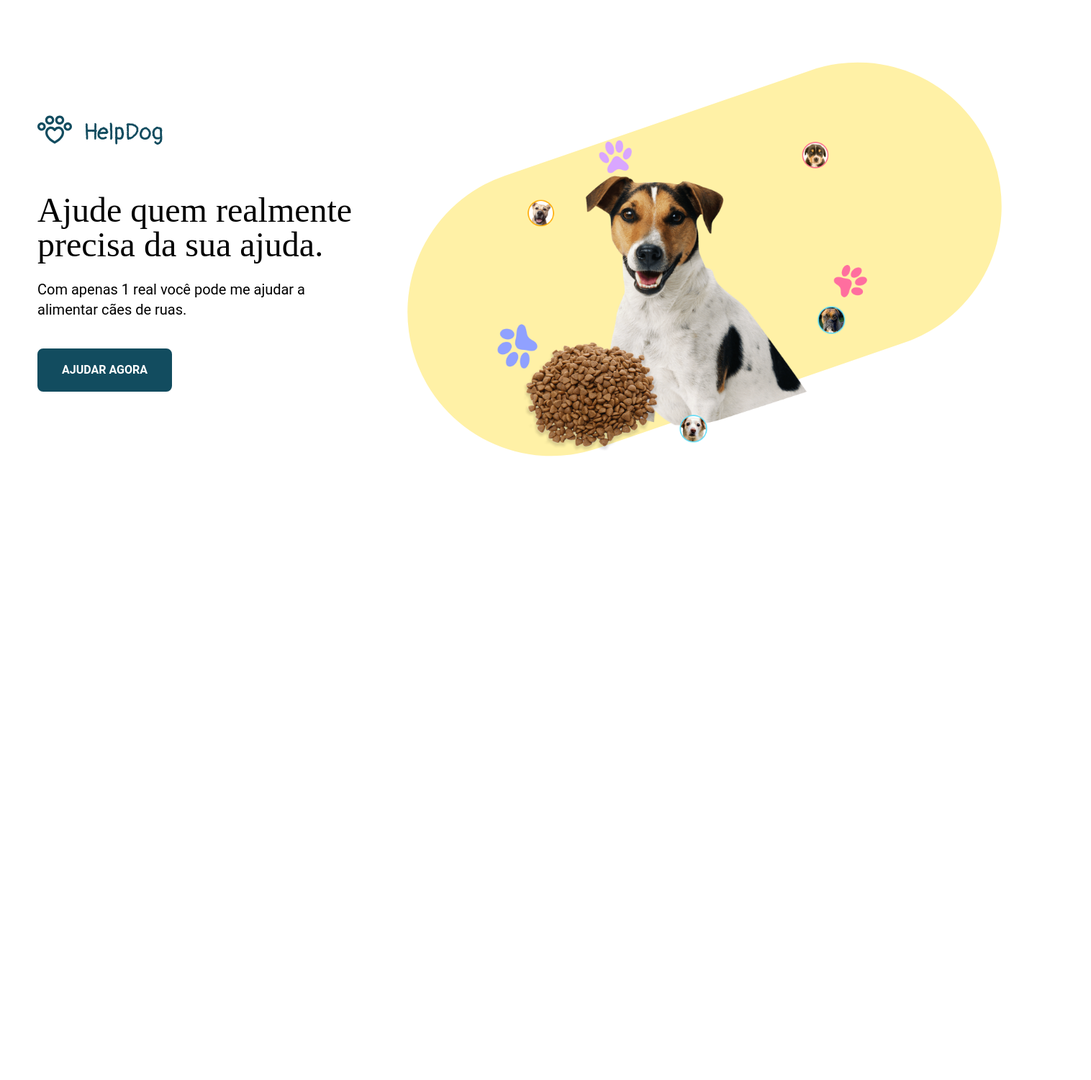
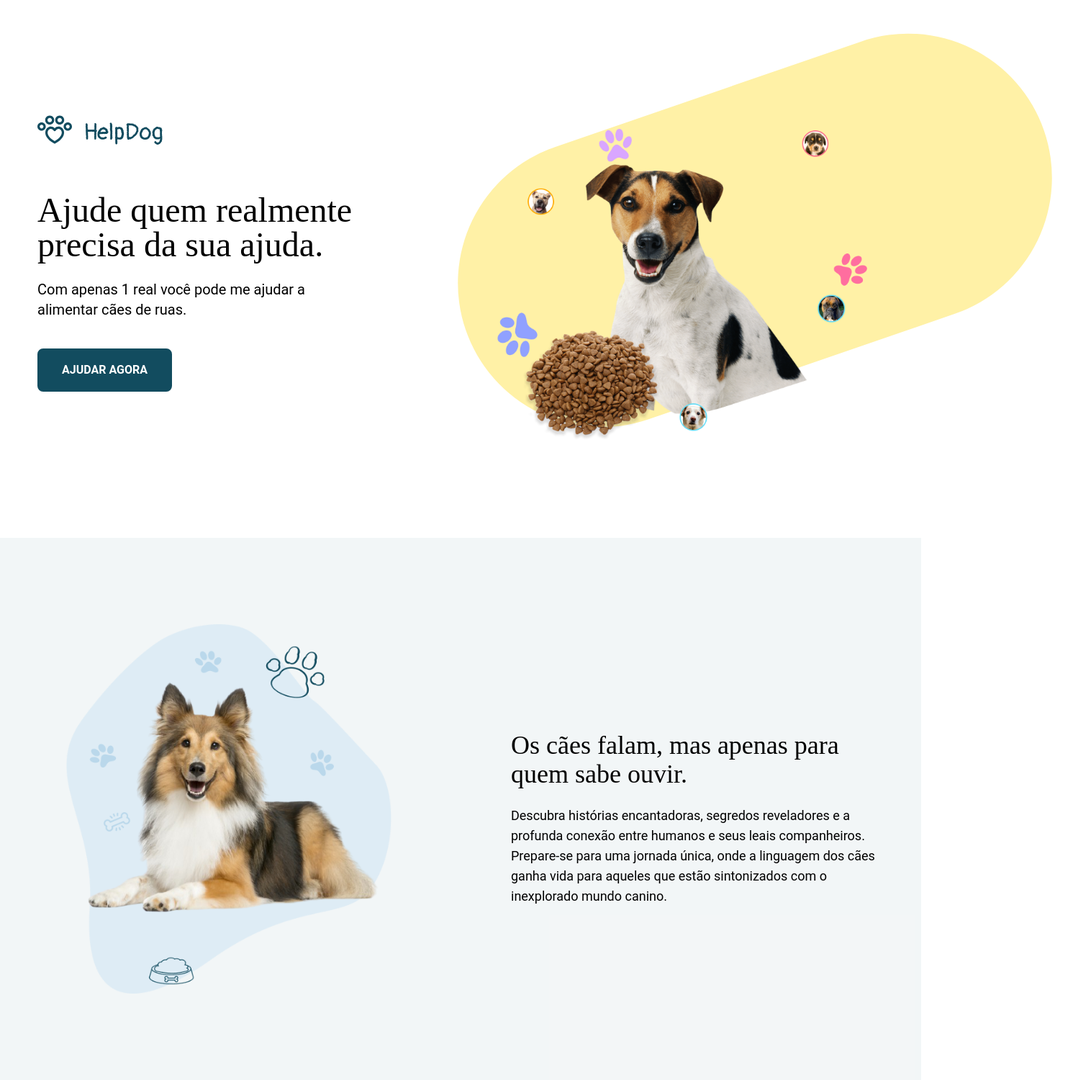
Before and after one commit to gabrielalencs/Desafios-CodeLab, a React (Vite) app in the folder desafio_08/: page / in a window 1280 px wide. Shown: the whole page at 72% size, 1516 px wide, since content can reach past the window. Before the commit the page ends 800 px from the top, so only its background shows below. Built offline with nearby package versions, Linux system fonts and the light colour scheme.

Commit message:
desafio 08 - finaliza seção "dog stories"

```diff
--- a/desafio_08/src/App.css
+++ b/desafio_08/src/App.css
@@ -3,6 +3,10 @@
 @tailwind utilities;
 
 @import url("https://fonts.googleapis.com/css2?family=Pangolin&family=Roboto:ital,wght@0,100;0,300;0,400;0,500;0,700;0,900;1,100;1,300;1,400;1,500;1,700;1,900&display=swap");
+
+/* * {
+    outline: 1px solid red !important;
+} */
 
 body {
     font-family: "Roboto", sans-serif;
@@ -18,7 +22,7 @@ h6 {
     font-family: "Pangolin", cursive;
 }
 
-main {
+.container {
     max-width: 1216px;
     margin: 0 auto;
 }
--- a/desafio_08/src/App.jsx
+++ b/desafio_08/src/App.jsx
@@ -1,5 +1,6 @@
 import './App.css';
 
+import DogStoriesSection from './components/DogStoriesSection';
 import HeroSection from "./components/HeroSection";
 
 function App() {
@@ -8,6 +9,7 @@ function App() {
         <>
             <main>
                 <HeroSection />
+                <DogStoriesSection />
             </main>
         </>
     )
--- /dev/null
+++ b/desafio_08/src/components/DogStoriesSection/index.jsx
@@ -0,0 +1,21 @@
+import DogStoriesImage from '../../assets/images/dog-2.png';
+
+const DogStoriesSection = () => {
+    return (
+        <section className='bg-blue-primary'>
+            <div className="container mt-10 py-14 xl:flex xl:items-center">
+                <div className='max-w-650 mx-auto '>
+                    <img src={DogStoriesImage} alt="Dog Image" className='mx-auto w-full xl:relative xl:right-20' />
+                </div>
+                <div className='text-center px-7 mt-7 max-w-450 mx-auto xl:text-left xl:max-w-full xl:flex-1'>
+                    <h2 className='text-2xl md:text-3xl xl:text-4xl'>Os cães falam, mas apenas para quem sabe ouvir.</h2>
+                    <p className='mt-6 text-sm xl:text-lg'>
+                        Descubra histórias encantadoras, segredos reveladores e a profunda conexão entre humanos e seus leais companheiros. Prepare-se para uma jornada única, onde a linguagem dos cães ganha vida para aqueles que estão sintonizados com o inexplorado mundo canino.
+                    </p>
+                </div>
+            </div>
+        </section>
+    )
+}
+
+export default DogStoriesSection;
--- a/desafio_08/src/components/HeroSection/index.jsx
+++ b/desafio_08/src/components/HeroSection/index.jsx
@@ -6,7 +6,7 @@ import Button from '../Button';
 
 const HeroSection = () => {
     return (
-        <section className='py-20 px-5 relative xl:flex xl:justify-between xl:items-center xl:pb-32'>
+        <section className='container py-20 px-5 relative xl:flex xl:justify-between xl:items-center xl:pb-32'>
             <div className='text-center relative z-20 max-w-382 mx-auto xl:max-w-full xl:text-left'>
                 <img
                     src={LogoImage}
@@ -20,11 +20,11 @@ const HeroSection = () => {
                 <Button text='Ajudar Agora' />
             </div>
 
-            <div className='hidden xl:block xl:relative xl:left-44 xl:after:content-[""] xl:after:block xl:after:absolute xl:after:right-0 xl:after:top-20 xl:z-10 xl:after:bg-yellow-primary xl:after:w-850 xl:after:h-400 xl:after:rounded-500 xl:after:rotate-[-19deg]'>
+            <div className='hidden xl:block xl:relative xl:left-44 xl:bottom-10 xl:after:content-[""] xl:after:block xl:after:absolute xl:after:right-[-70px] xl:after:top-20 xl:z-10 xl:after:bg-yellow-primary xl:after:w-850 xl:after:h-400 xl:after:rounded-500 xl:after:rotate-[-19deg]'>
                 <img
                     src={DogHeroImage}
                     alt="Imagem de um cachorro"
-                    className='relative z-20 w-1300 right-2 top-5'
+                    className='relative z-20 w-1300 right-2 top-11'
                 />
             </div>
         </section>
--- a/desafio_08/tailwind.config.js
+++ b/desafio_08/tailwind.config.js
@@ -9,13 +9,15 @@ export default {
             colors: {
                 'pink-primary': '#ffC6DA',
                 'yellow-primary': '#FFF1A6',
-                'blue-primary': '#BAD8EB',
+                'blue-primary': '#124C5F0D',
                 'blue-secondary': '#124C5F'
             },
             spacing: {
                 '382': '382px',
+                '400': '400px',
+                '450': '450px',
+                '650': '650px',
                 '850': '850px',
-                '400': '400px',
                 '1300': '1300px'
             },
             borderRadius: {
```
